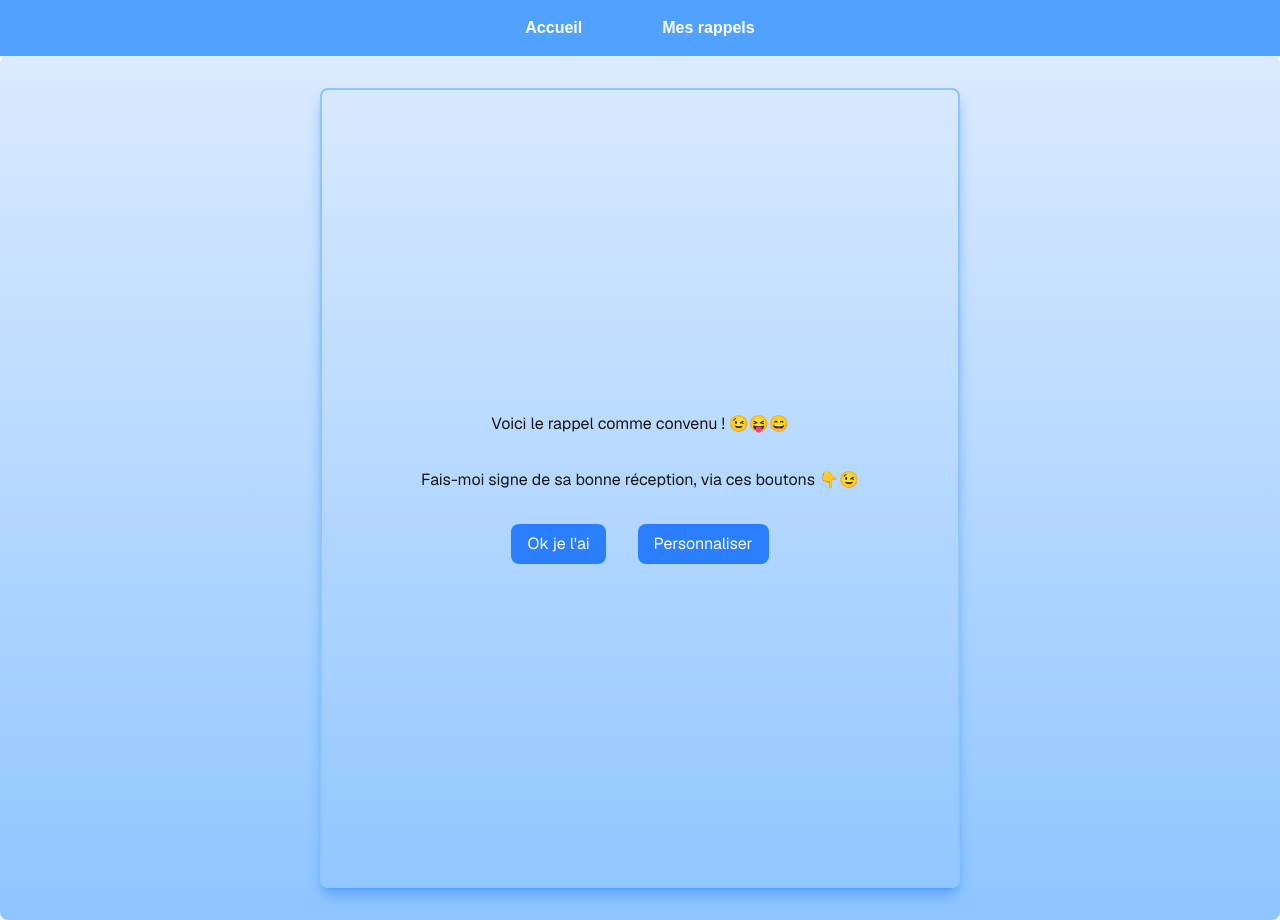
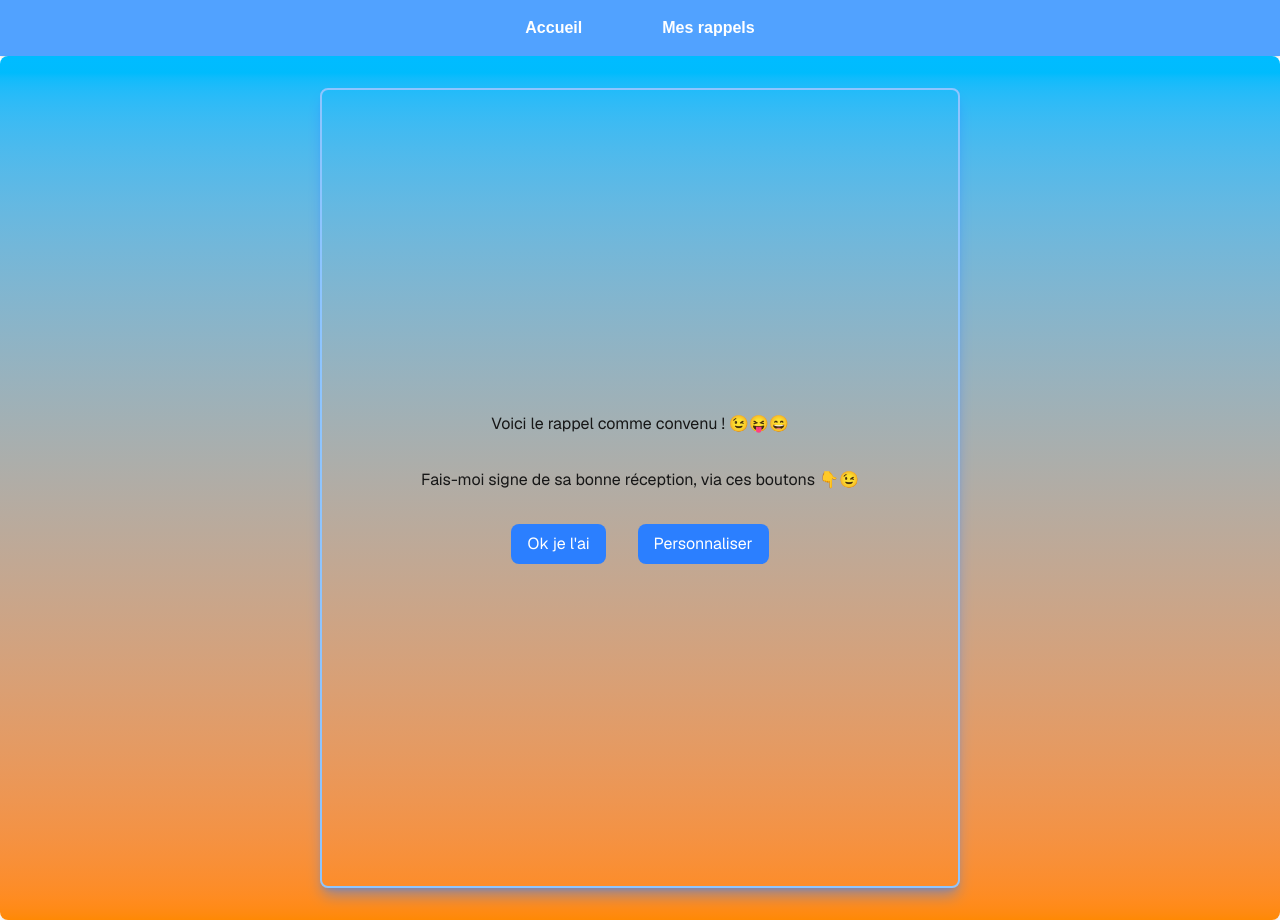
Before and after one commit to Elysa23/Projet-Notifications, a Next.js app: page / in a window 1280 px wide. Built offline with nearby package versions, Linux system fonts and the light colour scheme.

Commit message:
MAJ background-color

```diff
--- a/app/page.tsx
+++ b/app/page.tsx
@@ -42,7 +42,7 @@ export default function Home() {
     </nav>
 
 
-      <main className=" bg-gradient-to-b from-blue-100 to-blue-300 min-h-screen rounded-lg shadow-lg flex items-center justify-center">
+      <main className=" bg-gradient-to-t from-orange-400 to-sky-400 min-h-screen rounded-lg shadow-lg flex items-center justify-center">
     <div className="hover:bg-indigo-200 font-sans flex flex-col items-center justify-center min-h-screen p-8 pb-20 gap-8 sm:p-20 m-8 bg-red rounded-lg shadow-lg shadow-blue-500/50 border-2 border-blue-300 w-50% sm:w-3/4 lg:w-1/2">
 
       { !showRest && (
```
